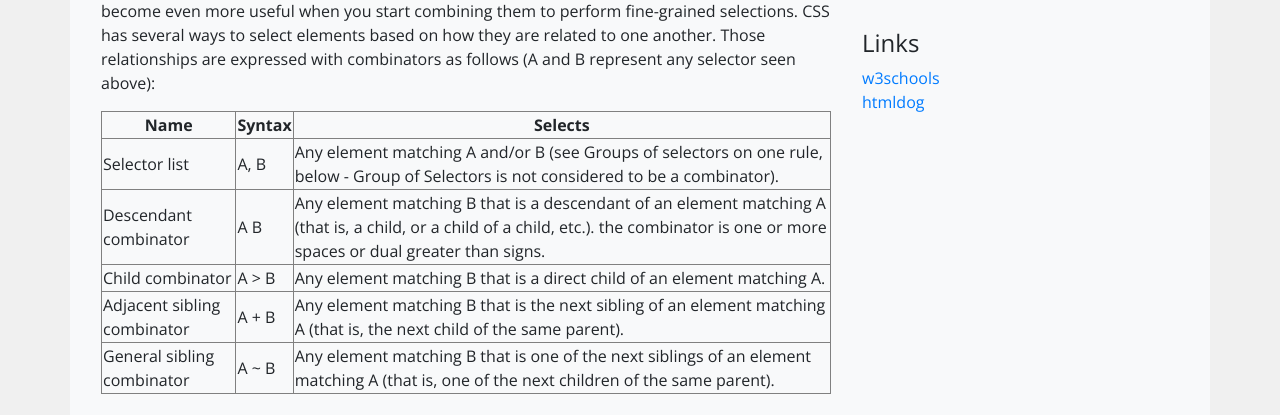
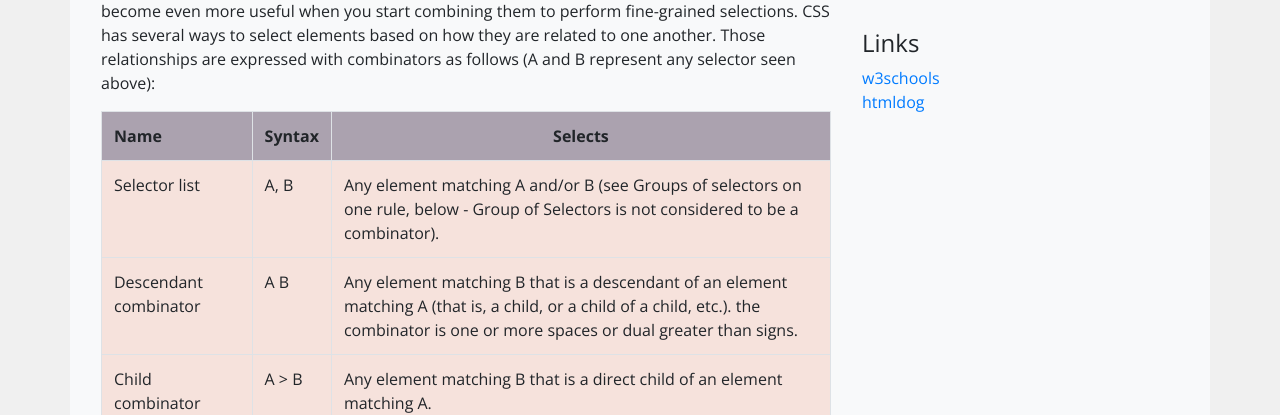
Before and after one commit to Suree1988/Suree1988.github.io, a plain HTML site: page Combinators.html in a window 1280 px wide. Shown: the part 527-942 px from the top of the page. Drawn offline with nearby package versions, Linux system fonts and the light colour scheme; a script that the page names is missing.

Commit message:
new upload

```diff
--- a/CSS/style-simple.css
+++ b/CSS/style-simple.css
@@ -23,6 +23,17 @@ body, html{
     font-weight: 600;
     padding-top: 3rem;
     padding-bottom: 1rem;
+}
+
+table .color1{
+    background: #aba2af;
+}
+td{
+    background: #f6e2dc;
+}
+
+.table-bordered{
+    border: 1px solid black;
 }
 
 /* desert scheme ported from vim to google prettify */
--- a/Combinators.html
+++ b/Combinators.html
@@ -46,14 +46,14 @@
             <h2>Combinators and selector lists</h2>
                 <p>Using one selector at a time is useful, but can be inefficient in some situations. CSS selectors become even more useful when you start combining them to perform fine-grained selections. CSS has several ways to select elements based on how they are related to one another. Those relationships are expressed with combinators as follows (A and B represent any selector seen above):</p>
        </div>
-           <table border bg-color="aliceblue">
-                <tr  align="center" bg-color="seashell">
-                <th  align="center"bg-color="lightgrey">Name</th>
-                <th  align="center"bg-color="lightgrey">Syntax</th>
-               <th  align="center"bg-color="lightgrey">Selects</th>
+           <table class="table table-bordered">
+                <tr class="color1">
+                <th class="bg-color">Name</th>
+                <th class="bg-color">Syntax</th>
+               <th class="text-center bg-color">Selects</th>
                </tr>
-               <tr bg-color="seashell">
-                <td>Selector list</td>
+               <tr>
+                <td class=" color2 bg-color">Selector list</td>
                <td>A, B</td>
                <td>Any element matching A and/or B (see Groups of selectors on one rule, below - Group of Selectors is not considered to be a combinator).</td>
                </tr>
@@ -180,7 +180,12 @@
 
 <p>This has given us the following rather nice table styles:</p>
 <div class="img9">
-   <img src="./img/img9.png" class="img-fluid img-thumbnail" alt="img9">
+    <p class="codepen" data-height="265" data-theme-id="dark" data-default-tab="result" data-user="suree1988" data-slug-hash="pGWVJm" data-preview="true" style="height: 265px; box-sizing: border-box; display: flex; align-items: center; justify-content: center; border: 2px solid black; margin: 1em 0; padding: 1em;" data-pen-title="pGWVJm">
+        <span>See the Pen <a href="https://codepen.io/suree1988/pen/pGWVJm/">
+        pGWVJm</a> by Suree1988 (<a href="https://codepen.io/suree1988">@suree1988</a>)
+        on <a href="https://codepen.io">CodePen</a>.</span>
+      </p>
+      <script async src="https://static.codepen.io/assets/embed/ei.js"></script>
 </div>
 
 
```
Also changed, not shown: Attribute-selectors.html (+12 -2 lines), Pseudo-classes.html (+12 -2 lines), index.html (+6 -2 lines).
